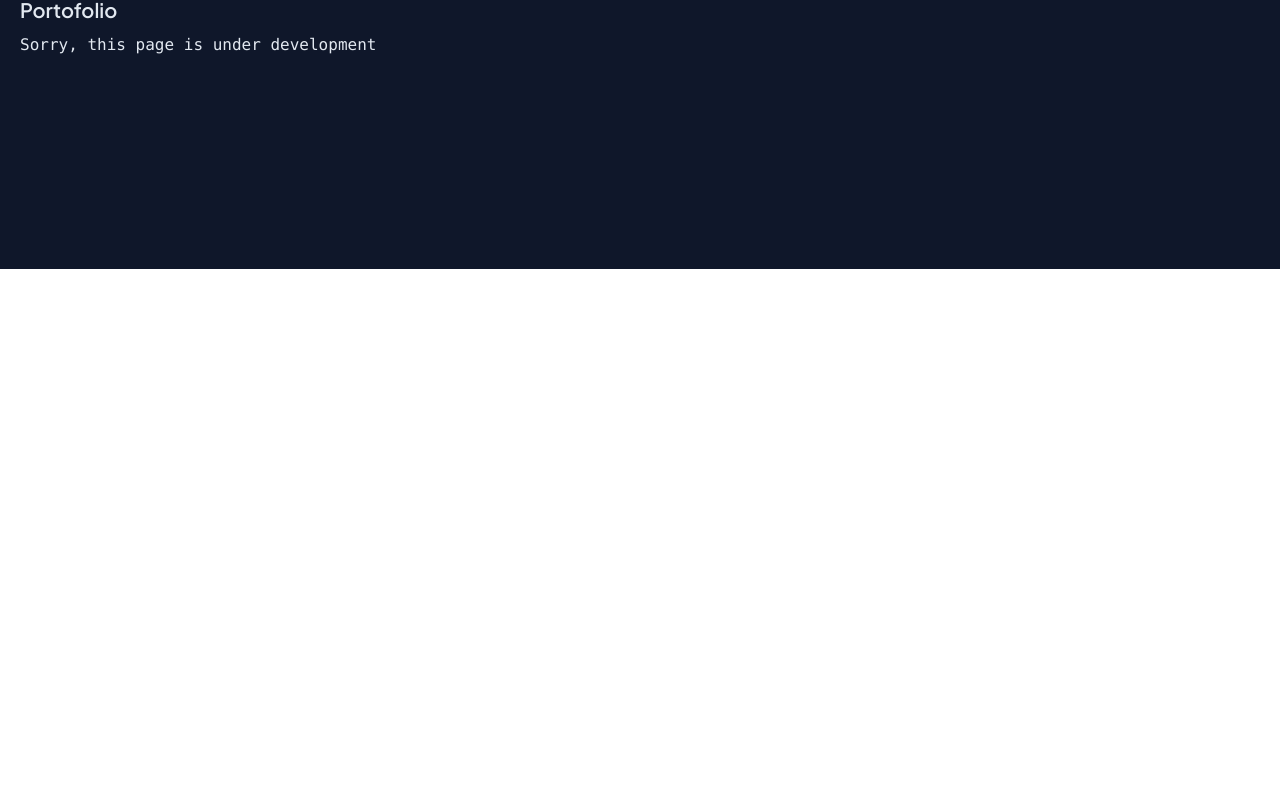
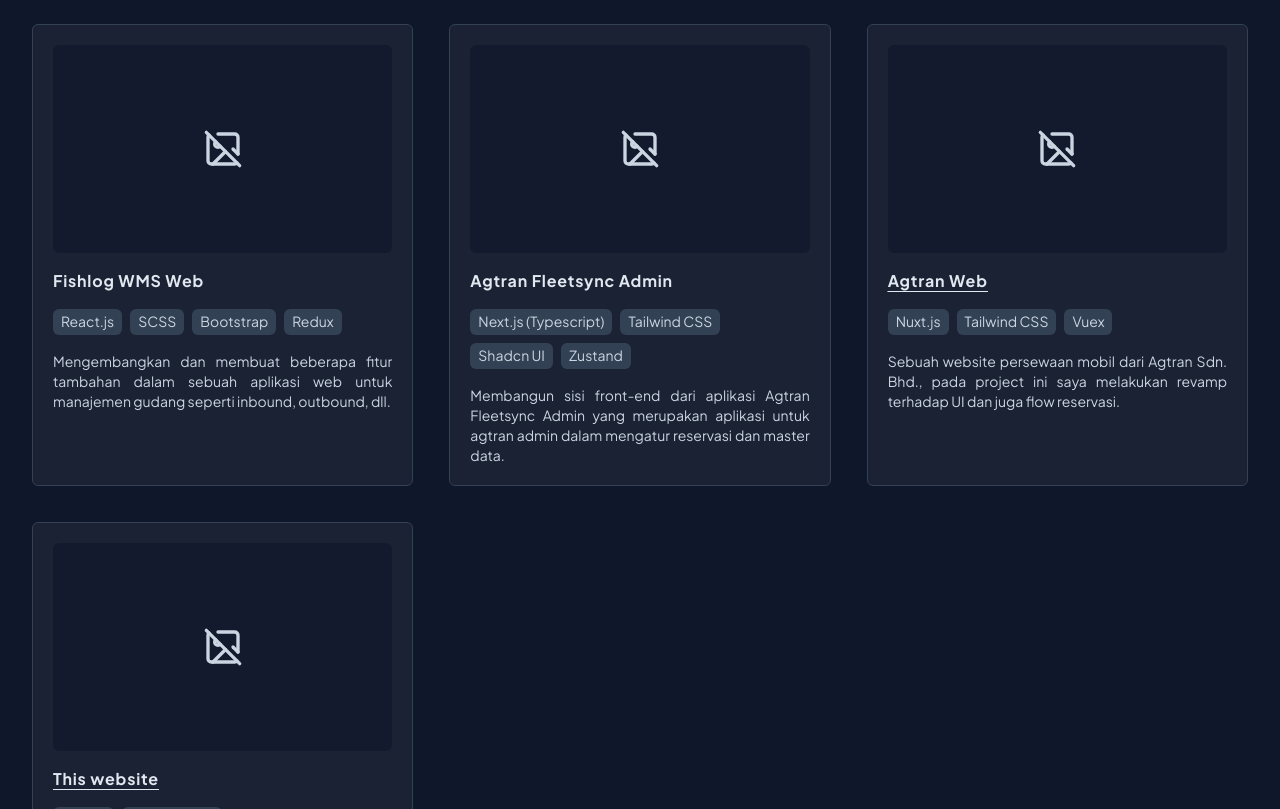
Before and after one commit to mamsul/imam-web-profile, a Next.js app: page /portfolio in a window 1280 px wide. Shown: the part 531-1340 px from the top of the page. Before the commit the page ends 800 px from the top, so only its background shows below. Built offline with nearby package versions, Linux system fonts and the light colour scheme.

Commit message:
feat: add portfolio content

```diff
--- a/src/app/portfolio/page.tsx
+++ b/src/app/portfolio/page.tsx
@@ -1,12 +1,42 @@
-import React from "react";
+import ImagePreview from '@/components/portfolio/image-preview';
+import PortfolioCard from '@/components/portfolio/portfolio-card';
+import Badge from '@/components/utility/badge';
+import PortofolioJson from '@/lib/portfolio.json';
+import { cn } from '@/lib/utils';
 
 const PortfolioPage = () => {
   return (
-    <div>
-      <h1 className="text-xl font-semibold text-dark-text-primary mb-2 mt-5">Portofolio</h1>
-      <span className="text-dark-text-primary text-xs lg:text-base font-mono">
-        Sorry, this page is under development
-      </span>
+    <div className="pb-12 pt-6 lg:px-3 lg:pt-12">
+      <div className="grid w-full grid-cols-1 gap-9 md:grid-cols-2 lg:grid-cols-3">
+        {PortofolioJson.portfolio.map((item) => {
+          return (
+            <PortfolioCard key={`porfolio-card-${item.id}`} className="w-full">
+              <ImagePreview title="yo" />
+              <h4
+                className={cn(
+                  'mt-4 font-bold tracking-wider',
+                  item.link && 'underline underline-offset-4',
+                )}>
+                <a href={item.link as string} target="_blank">
+                  {item.name}
+                </a>
+              </h4>
+              <div className="mt-4 flex w-full flex-wrap gap-2">
+                {item.techStack.map((tech, idx) => (
+                  <Badge key={`techstack-${item.id}-${idx}`}>
+                    <span className="text-xs text-dark-label lg:text-sm">
+                      {tech}
+                    </span>
+                  </Badge>
+                ))}
+              </div>
+              <p className="mt-4 text-justify text-sm text-dark-text-secondary">
+                {item.desc}
+              </p>
+            </PortfolioCard>
+          );
+        })}
+      </div>
     </div>
   );
 };
--- /dev/null
+++ b/src/components/portfolio/image-preview.tsx
@@ -0,0 +1,29 @@
+import { ImageOff } from 'lucide-react';
+import Image from 'next/image';
+
+interface IImagePreview {
+  src?: string;
+  title: string;
+}
+const ImagePreview = ({ src, title }: IImagePreview) => {
+  return (
+    <div className="relative h-48 w-full rounded-md bg-dark-bg/60 xl:h-52">
+      {src ? (
+        <Image
+          alt={`preview-portfolio-${title}`}
+          src={src as string}
+          fill
+          sizes="(max-width: 96px) 100vw, (max-width: 96px) 50vw, 33vw"
+          quality={80}
+          style={{ objectFit: 'cover' }}
+        />
+      ) : (
+        <div className="flex h-full w-full items-center justify-center">
+          <ImageOff className="h-10 w-10 text-dark-text-secondary" />
+        </div>
+      )}
+    </div>
+  );
+};
+
+export default ImagePreview;
--- /dev/null
+++ b/src/components/portfolio/portfolio-card.tsx
@@ -0,0 +1,21 @@
+import { cn } from '@/lib/utils';
+import React from 'react';
+
+interface IPortfolioCard {
+  children: React.ReactNode;
+  className?: string;
+}
+
+const PortfolioCard = ({ children, className }: IPortfolioCard) => {
+  return (
+    <div
+      className={cn(
+        'w-max rounded-md border border-dark-border bg-white/5 p-5 text-dark-text-primary backdrop-blur-sm',
+        className,
+      )}>
+      {children}
+    </div>
+  );
+};
+
+export default PortfolioCard;
--- /dev/null
+++ b/src/lib/portfolio.json
@@ -0,0 +1,45 @@
+{
+  "portfolio": [
+    {
+      "id": 1,
+      "type": "company",
+      "name": "Fishlog WMS Web",
+      "techStack": ["React.js", "SCSS", "Bootstrap", "Redux"],
+      "desc": "Mengembangkan dan membuat beberapa fitur tambahan dalam sebuah aplikasi web untuk manajemen gudang seperti inbound, outbound, dll.",
+      "images": [],
+      "link": null
+    },
+    {
+      "id": 2,
+      "type": "company",
+      "name": "Agtran Fleetsync Admin",
+      "techStack": [
+        "Next.js (Typescript)",
+        "Tailwind CSS",
+        "Shadcn UI",
+        "Zustand"
+      ],
+      "desc": "Membangun sisi front-end dari aplikasi Agtran Fleetsync Admin yang merupakan aplikasi untuk agtran admin dalam mengatur reservasi dan master data.",
+      "images": [],
+      "link": null
+    },
+    {
+      "id": 3,
+      "type": "company",
+      "name": "Agtran Web",
+      "techStack": ["Nuxt.js", "Tailwind CSS", "Vuex"],
+      "desc": "Sebuah website persewaan mobil dari Agtran Sdn. Bhd., pada project ini saya melakukan revamp terhadap UI dan juga flow reservasi.",
+      "images": [],
+      "link": "https://agtran.com/"
+    },
+    {
+      "id": 4,
+      "type": "personal",
+      "name": "This website",
+      "techStack": ["Next.js", "Tailwind CSS"],
+      "desc": "Sebuah website profile pribadi saya, digunakan untuk menampilkan informasi mengenai diri saya, dsb. saat ini masih static namun kedepannya akan dibuat semacam CMS agar lebih mudah dalam mengatur konten nya.",
+      "images": [],
+      "link": "https://imam-sulthoni.vercel.app/"
+    }
+  ]
+}
```
